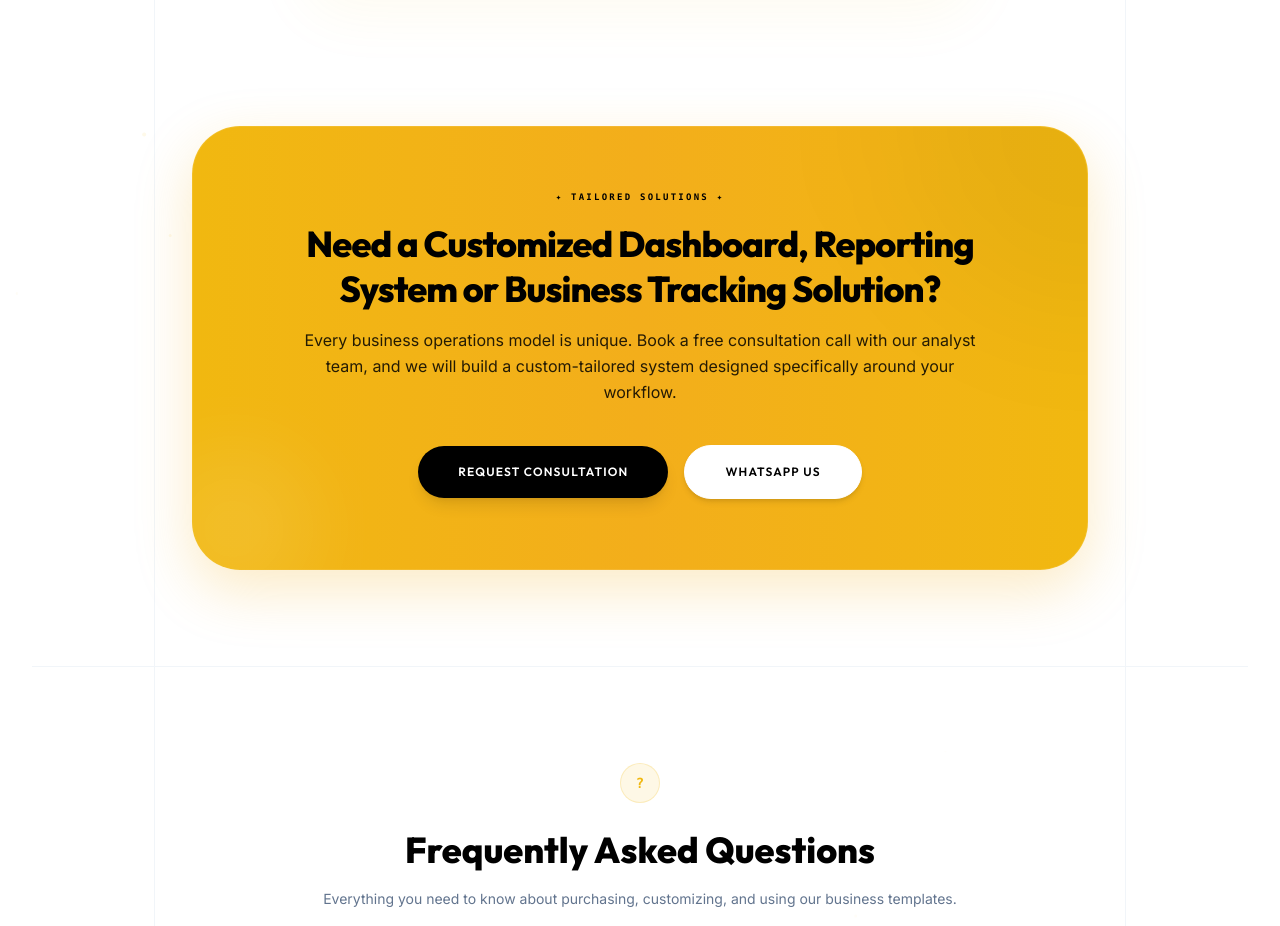
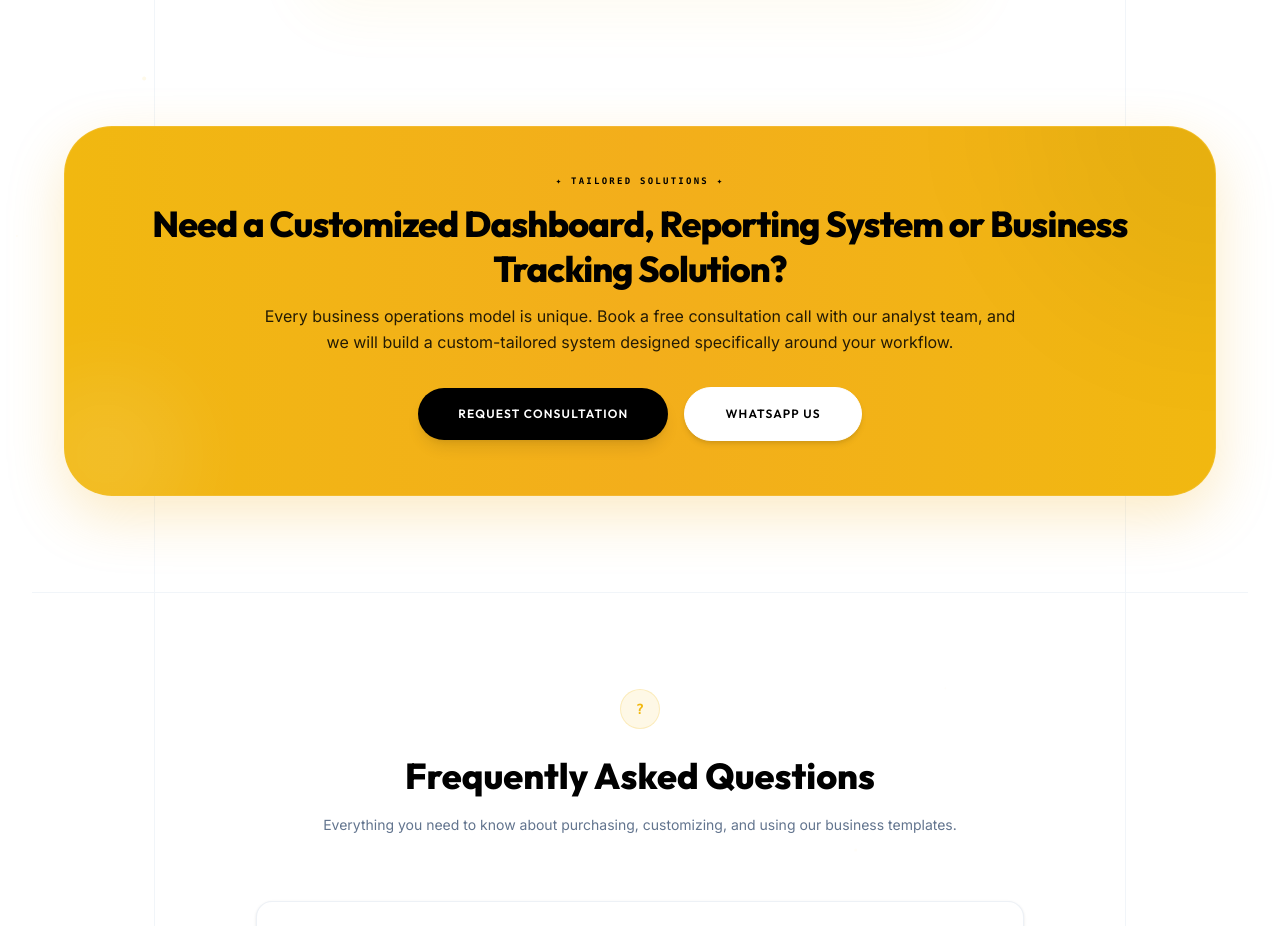
Before and after one commit to seenuoff-tech/twinaronnexus, a React (Vite) app: page /product/boutique-business-system in a window 1280 px wide. Shown: the part 3980-4906 px from the top of the page. Built offline with nearby package versions, Linux system fonts and the light colour scheme.

Commit message:
Decrease height and increase width of customized dashboard CTA container

```diff
--- a/src/pages/ProductDetail.tsx
+++ b/src/pages/ProductDetail.tsx
@@ -679,19 +679,19 @@ export default function ProductDetail() {
 
         {/* Customized Consultation Callout Section (Yellow background) */}
         <section id="custom-cta" className="mb-24 pt-10">
-          <div className="mx-auto max-w-4xl rounded-[3rem] bg-gradient-to-r from-premium-yellow via-[#F3AE1B] to-[#F1B810] p-10 lg:p-16 text-black text-center relative overflow-hidden group shadow-[0_20px_55px_rgba(243,174,27,0.25)] border border-white/10">
+          <div className="mx-auto max-w-6xl rounded-[3rem] bg-gradient-to-r from-premium-yellow via-[#F3AE1B] to-[#F1B810] py-10 px-6 sm:px-12 lg:py-12 lg:px-20 text-black text-center relative overflow-hidden group shadow-[0_20px_55px_rgba(243,174,27,0.25)] border border-white/10">
             {/* Background design elements */}
             <div className="absolute top-0 right-0 -translate-y-1/2 translate-x-1/2 h-96 w-96 rounded-full bg-black/[0.04] blur-3xl transition-transform duration-500 group-hover:scale-110 pointer-events-none" />
             <div className="absolute -left-10 -bottom-10 h-40 w-40 rounded-full bg-white/[0.1] blur-2xl pointer-events-none" />
 
             <div className="relative z-10">
-              <span className="font-mono text-[9px] tracking-[0.25em] text-black font-extrabold uppercase block mb-4">
+              <span className="font-mono text-[9px] tracking-[0.25em] text-black font-extrabold uppercase block mb-3">
                 ✦ Tailored Solutions ✦
               </span>
-              <h2 className="text-3xl lg:text-4xl font-extrabold font-display mb-4 tracking-tight text-black leading-tight">
+              <h2 className="text-3xl lg:text-4xl font-extrabold font-display mb-3 tracking-tight text-black leading-tight">
                 Need a Customized Dashboard, Reporting System or Business Tracking Solution?
               </h2>
-              <p className="text-black/85 text-sm sm:text-base max-w-2xl mx-auto mb-10 font-sans font-normal leading-relaxed">
+              <p className="text-black/85 text-sm sm:text-base max-w-3xl mx-auto mb-8 font-sans font-normal leading-relaxed">
                 Every business operations model is unique. Book a free consultation call with our analyst team, and we will build a custom-tailored system designed specifically around your workflow.
               </p>
 
```
Also changed, not shown: 2 other files (tests, documents, lock files or other folders).
